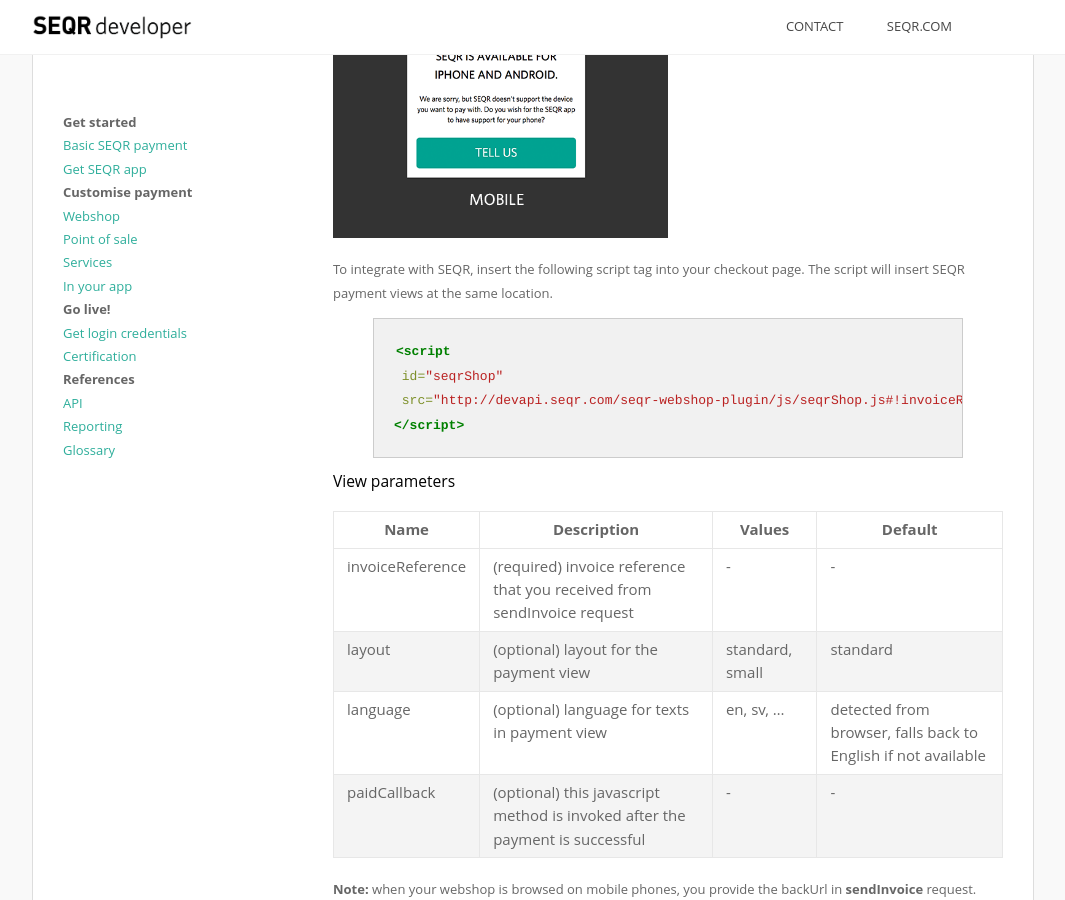
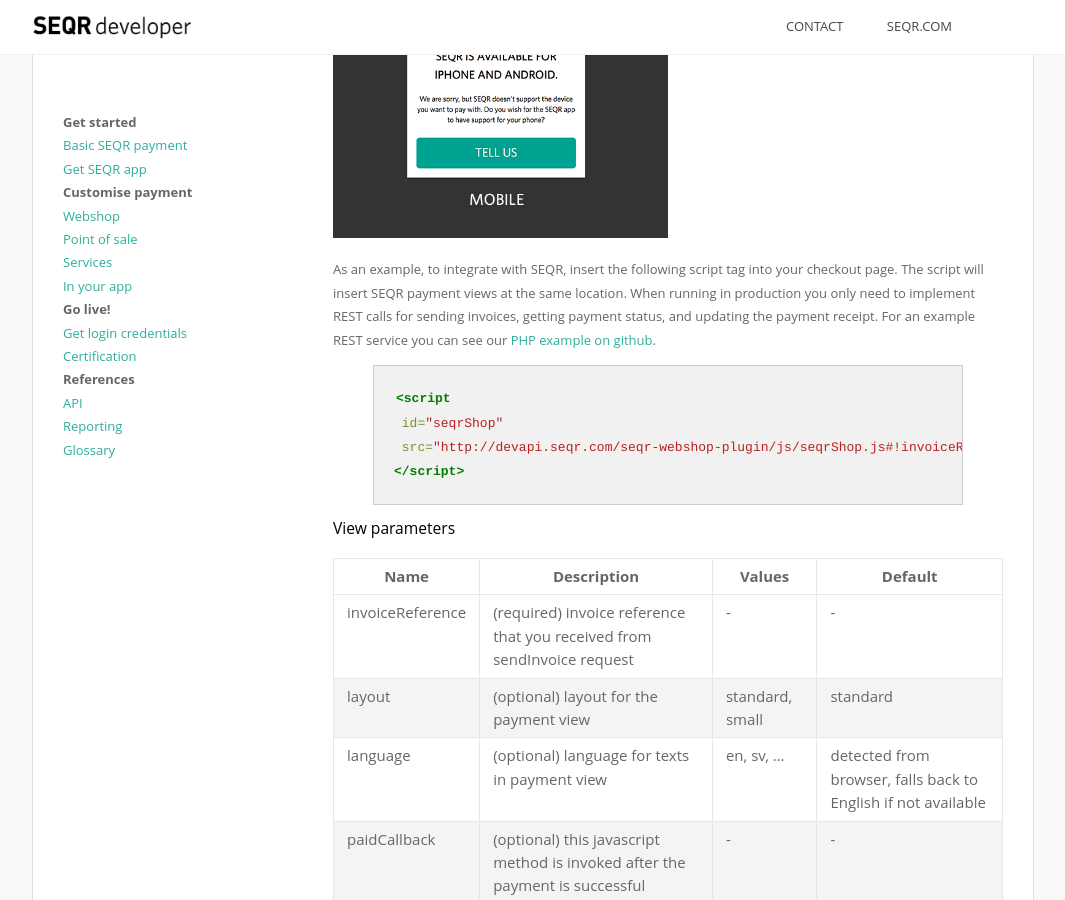
Before and after one commit to SeamlessDistribution/SeamlessDistribution.github.io, a Jekyll site: the page built from merchant/webshop/index.md, in a window 1280 px wide and 900 px high, scrolled down 2712 px. Shown: the whole window, without its empty margins (138-1203 px from the left). Built offline with Jekyll 4.4.1, drawn with Linux system fonts in a browser that asks for light colours.

Commit message:
Clarified what is needed for webshop in production

```diff
--- a/merchant/webshop/index.md
+++ b/merchant/webshop/index.md
@@ -73,8 +73,8 @@
 #### Payment View - When SEQR doesn't support the user's phone
 <img src="/assets/images/paymentview-nosupport.png" width="50%"/>
 
-To integrate with SEQR, insert the following script tag into your checkout
-page. The script will insert SEQR payment views at the same location.
+As an example, to integrate with SEQR, insert the following script tag into your checkout
+page. The script will insert SEQR payment views at the same location. When running in production you only need to implement REST calls for sending invoices, getting payment status, and updating the payment receipt. For an example REST service you can see our [PHP example on github](https://github.com/SeamlessDistribution/seqr-webshop-api).
 
 {% highlight html %}
 <script
```
